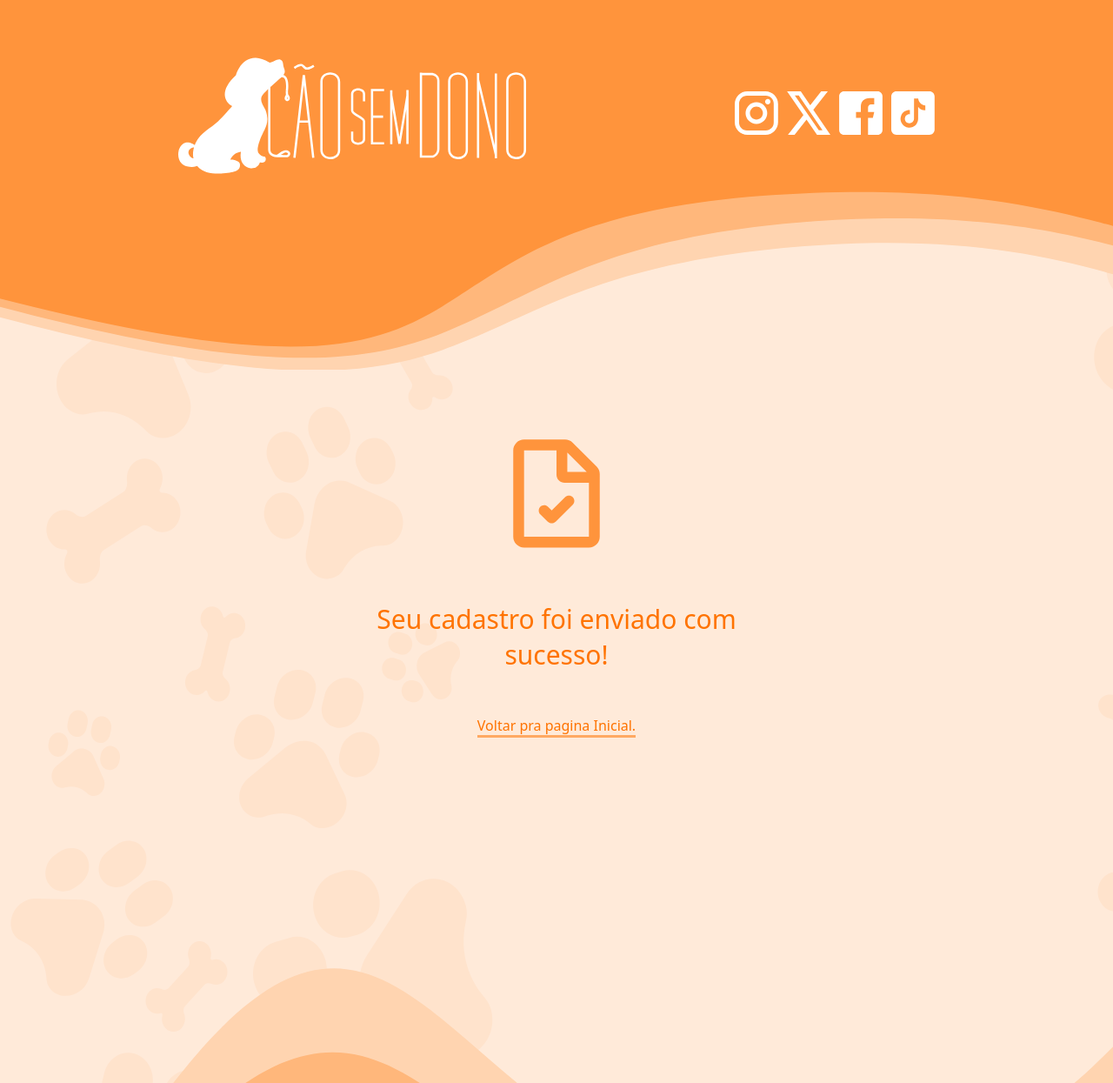
After one commit to BrunoBmontico/ong-caosemdono, a Django app: page /success/ in a window 1280 px wide. The commit adds this page. Shown: the top 1245 px of the page at 87% size. Run offline with Django 5.2, Linux system fonts and the light colour scheme; some web fonts are replaced.

Commit message:
success template

```diff
--- /dev/null
+++ b/core/static/css/success.css
@@ -0,0 +1,31 @@
+#success_message_container{
+    width: 100%;
+    height: 500px;
+    display: flex;
+    justify-content: center;
+}
+
+#container_content{
+    width: 500px;
+    height: 100%;
+    display: flex;
+    flex-direction: column;
+    align-items: center;
+
+    gap: 50px;
+}
+
+#success_img{
+    width: 100px;
+}
+
+#message_text{
+    color: #FF7300;
+    font-size: 30px;
+    text-align: center;
+}
+
+#redirect{
+    color: #FF7300;
+    border-bottom:3px solid #ffa962;
+}
--- a/core/templates/core/base.html
+++ b/core/templates/core/base.html
@@ -11,6 +11,8 @@
     <link rel="stylesheet" href="{% static 'css/team.css' %}">
 
     <link rel="stylesheet" href="{% static 'css/volunteers.css' %}">
+
+    <link rel="stylesheet" href="{% static 'css/success.css' %}">
 
     <!-- slider de imagem -->
     <link rel="stylesheet" href="https://cdnjs.cloudflare.com/ajax/libs/slick-carousel/1.8.1/slick.min.css"/>
--- /dev/null
+++ b/core/templates/core/success.html
@@ -0,0 +1,20 @@
+{% extends 'core/base.html' %}
+{% load static %}
+
+
+{% block page_title %}
+    success!
+{% endblock page_title %}
+
+
+{% block page_content %}
+
+<div id="success_message_container">
+    <div id="container_content">
+        <img id="success_img" src="/static/img/success/Group.svg">
+        <p id="message_text">Seu cadastro foi enviado com sucesso!</p>
+        <a id="redirect" href="/">Voltar pra pagina Inicial.</a>
+    </div>
+</div>
+
+{% endblock page_content %}
--- a/core/views.py
+++ b/core/views.py
@@ -1,6 +1,10 @@
 from django.shortcuts import render, redirect
 from django.http import HttpResponse
 from .models import *
+
+
+def success(request):
+    return render(request, 'core/success.html')
 
 def home_page(request):
     return render(request, 'core/home_page.html')
@@ -47,4 +51,4 @@ def volunteers(request):
         )
 
         volunteer.save()
-        return redirect('/volunteers/')
+        return redirect('/success/')
--- a/setup/urls.py
+++ b/setup/urls.py
@@ -5,6 +5,7 @@ from core import views
 urlpatterns = [
     path('admin/', admin.site.urls),
     path('', views.home_page, name='home_page'),
+    path('success/', views.success, name='success'),
     path('team/', views.team, name='team'),
     path('volunteers/', views.volunteers, name='volunteers'),
 ]
```
Also changed, not shown: core/static/img/success/Group.svg (added).
